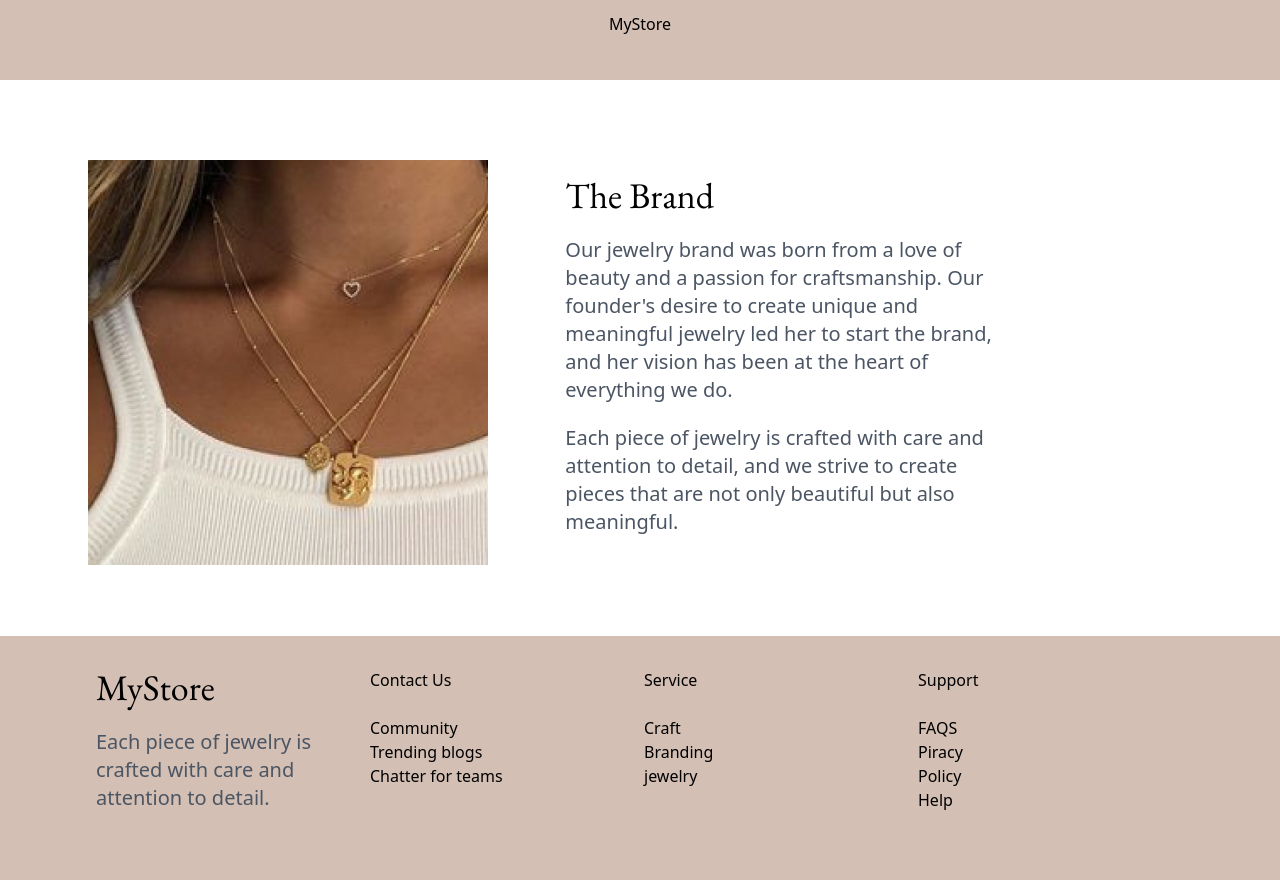
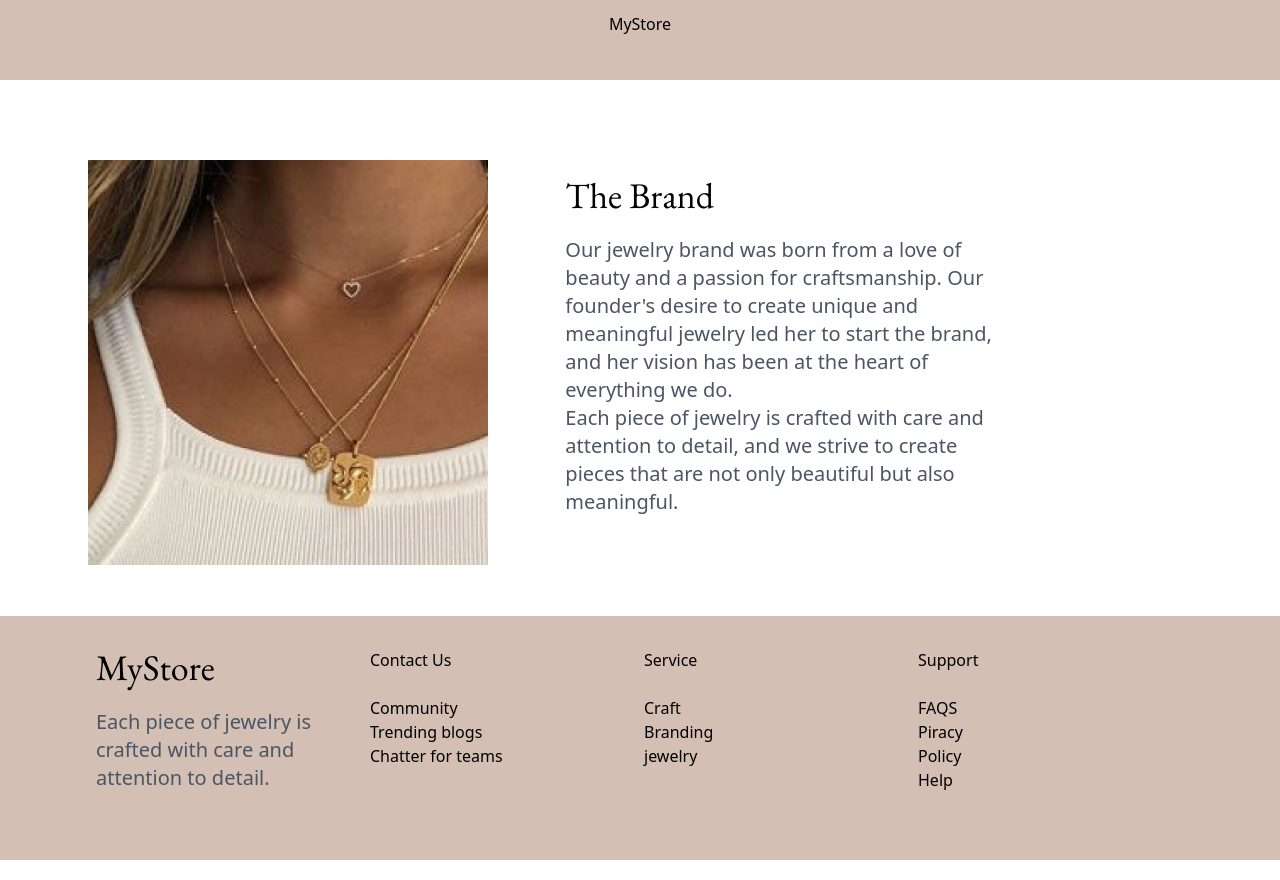
Before and after one commit to iruojefaith/mystore, a Next.js app: page /About in a window 1280 px wide. Built offline with nearby package versions, Linux system fonts and the light colour scheme.

Commit message:
second commit

```diff
--- a/app/About/page.js
+++ b/app/About/page.js
@@ -18,8 +18,9 @@ const About = () => {
         </div>
             <div className='md:w-5/12 mt-4 '>
             <h2 className='sub_head_text'>The Brand</h2>
-            <p className='desc'>Our jewelry brand was born from a love of beauty and a passion for craftsmanship. Our founder's desire to create unique and meaningful jewelry led her to start the brand, and her vision has been at the heart of everything we do.</p>
-            <p className='desc'>Each piece of jewelry is crafted with care and attention to detail, and we strive to create pieces that are not only beautiful but also meaningful.</p>
+            <p className='desc'>Our jewelry brand was born from a love of beauty and a passion for craftsmanship.
+            Our founder's desire to create unique and meaningful jewelry led her to start the brand, and her vision has been at the heart of everything we do.
+            <br/>Each piece of jewelry is crafted with care and attention to detail, and we strive to create pieces that are not only beautiful but also meaningful.</p>
         </div>
 
     </section>
```
